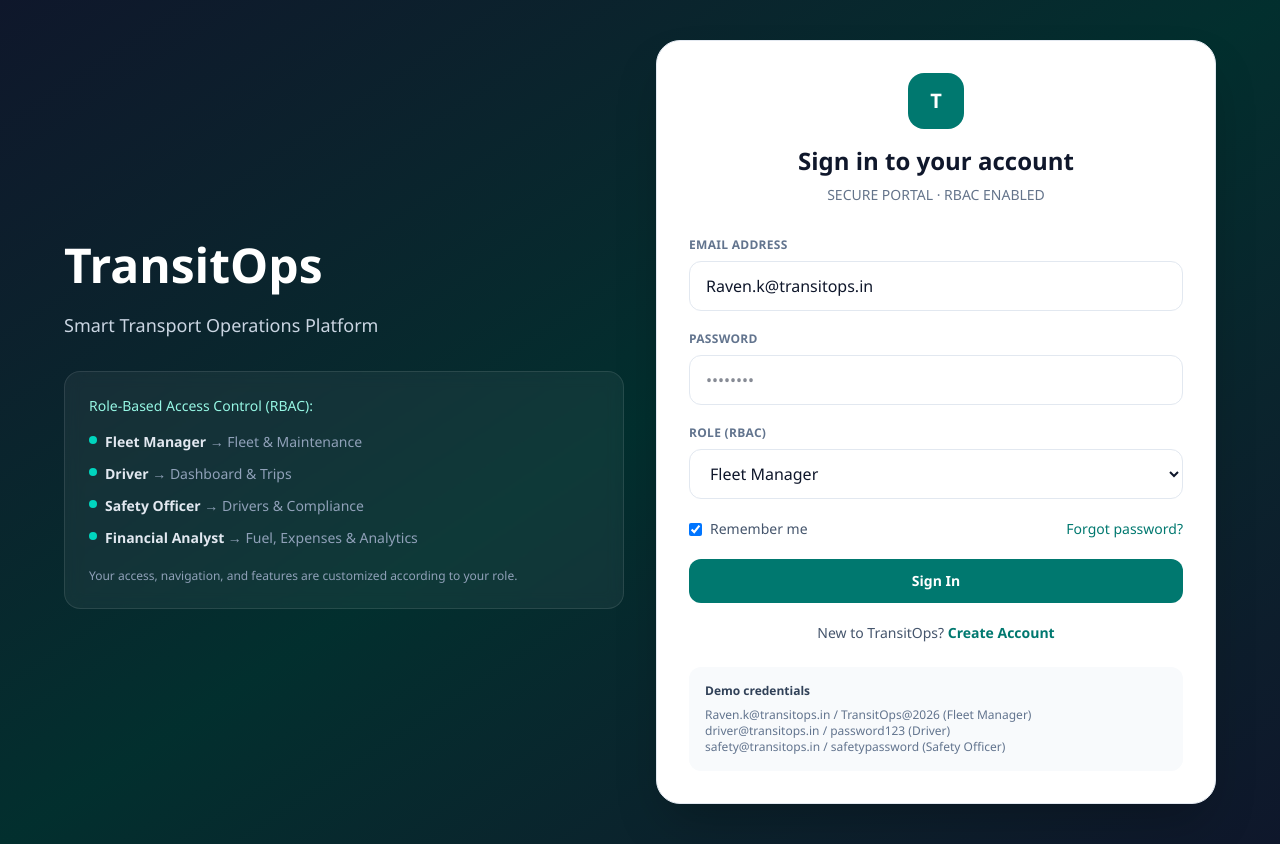
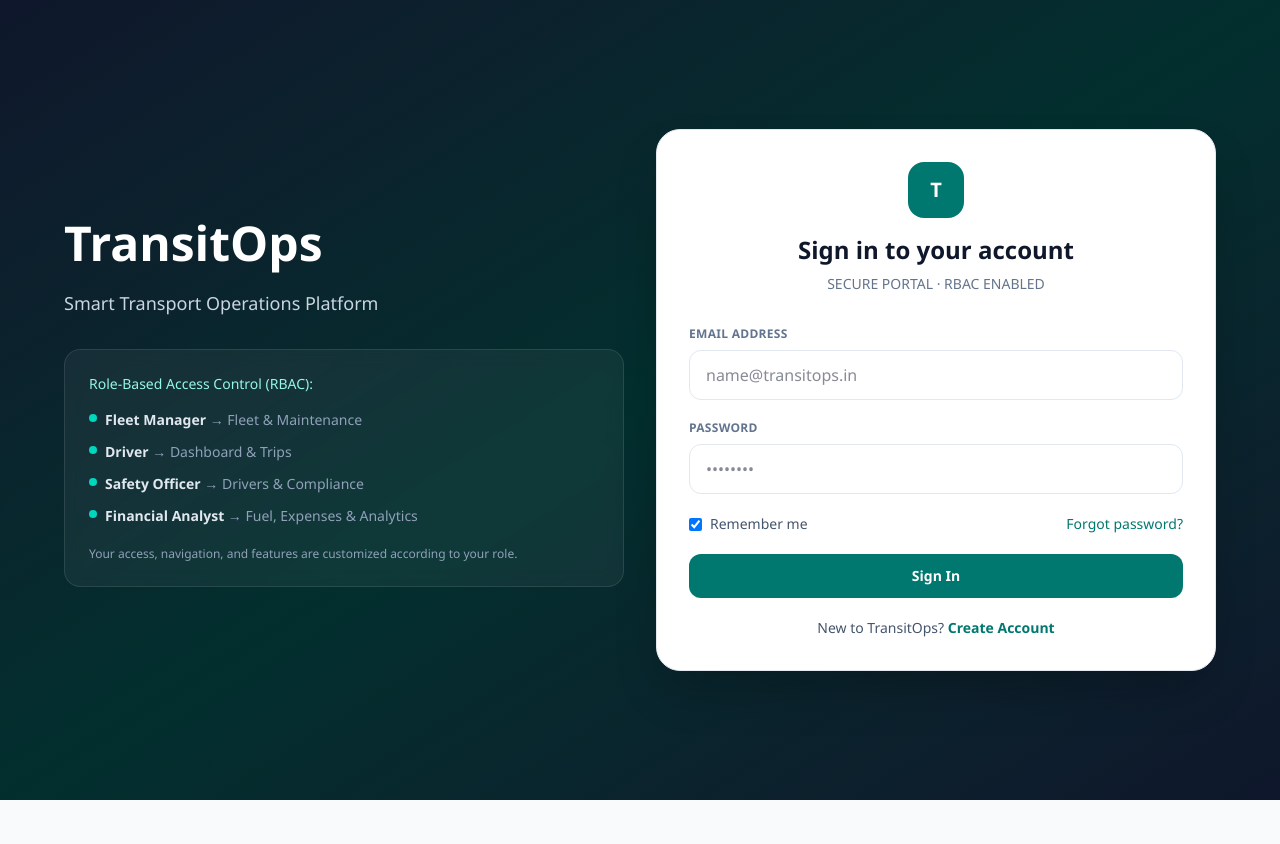
Before and after one commit to Aahrav/Odoo-Hackathon-2026, a React (Vite) app in the folder frontend/: page /login in a window 1280 px wide. After the commit the page ends 800 px from the top, so only its background shows below. Built offline with nearby package versions, Linux system fonts and the light colour scheme.

Commit message:
fix(ui): resolve dark mode persistence on logout and layout

```diff
--- a/frontend/src/layouts/AppLayout.jsx
+++ b/frontend/src/layouts/AppLayout.jsx
@@ -2,6 +2,7 @@ import { useState, useEffect } from 'react'
 import { NavLink, Outlet, useNavigate } from 'react-router-dom'
 import { useAuth } from '../context/AuthContext'
 import { apiMock } from '../api/apiMock'
+import TransitBot from '../components/TransitBot'
 
 export default function AppLayout() {
   const { user, logout } = useAuth()
@@ -43,8 +44,8 @@ export default function AppLayout() {
   }
 
   return (
-    <div className="min-h-screen bg-transit-surface transition-colors duration-200">
-      <header className="border-b border-transit-border bg-white transition-colors duration-200">
+    <div className="min-h-screen bg-transit-surface dark:bg-slate-950 transition-colors duration-200">
+      <header className="border-b border-transit-border dark:border-slate-800 bg-white dark:bg-slate-900 transition-colors duration-200">
         <div className="mx-auto flex max-w-7xl items-center justify-between px-6 py-4">
           <div>
             <p className="text-lg font-bold text-teal-850 dark:text-teal-400">TransitOps</p>
@@ -54,7 +55,7 @@ export default function AppLayout() {
             {/* Theme Toggle Button */}
             <button
               onClick={toggleTheme}
-              className="p-2 rounded-xl border border-transit-border text-slate-700 hover:bg-slate-50 dark:text-slate-200"
+              className="p-2 rounded-xl border border-transit-border text-slate-700 hover:bg-slate-50 dark:border-slate-700 dark:text-slate-200 dark:hover:bg-slate-800 transition"
               title="Toggle Theme"
             >
               {theme === 'light' ? '🌙 Dark' : '☀️ Light'}
@@ -73,13 +74,13 @@ export default function AppLayout() {
             )}
 
             <div className="text-right">
-              <p className="text-sm font-medium text-slate-900">{user?.name}</p>
+              <p className="text-sm font-medium text-slate-900 dark:text-slate-100">{user?.name}</p>
               <p className="text-xs text-teal-700 dark:text-teal-400">{user?.role}</p>
             </div>
             <button
               type="button"
               onClick={handleLogout}
-              className="rounded-lg border border-transit-border px-3 py-2 text-sm text-slate-700 hover:bg-slate-50 dark:text-slate-200"
+              className="rounded-lg border border-transit-border px-3 py-2 text-sm text-slate-700 hover:bg-slate-50 dark:text-slate-200 dark:hover:bg-slate-800 dark:border-slate-700 transition"
             >
               Sign out
             </button>
@@ -88,7 +89,7 @@ export default function AppLayout() {
       </header>
 
       <div className="mx-auto grid max-w-7xl gap-6 px-6 py-6 lg:grid-cols-[240px_1fr]">
-        <aside className="rounded-2xl border border-transit-border bg-white p-4 transition-colors duration-200">
+        <aside className="rounded-2xl border border-transit-border dark:border-slate-800 bg-white dark:bg-slate-900 p-4 transition-colors duration-200">
           <p className="mb-3 text-xs font-semibold uppercase tracking-wide text-slate-400">
             Navigation
           </p>
@@ -102,7 +103,7 @@ export default function AppLayout() {
                     'block rounded-lg px-3 py-2 text-sm transition',
                     isActive
                       ? 'bg-teal-50 dark:bg-teal-900/20 font-semibold text-teal-800 dark:text-teal-400'
-                      : 'text-slate-600 hover:bg-slate-50 dark:text-slate-300',
+                      : 'text-slate-600 hover:bg-slate-50 dark:text-slate-300 dark:hover:bg-slate-800/50 dark:hover:text-slate-100',
                   ].join(' ')
                 }
               >
@@ -112,10 +113,13 @@ export default function AppLayout() {
           </nav>
         </aside>
 
-        <main className="rounded-2xl border border-transit-border bg-white p-6 transition-colors duration-200">
+        <main className="rounded-2xl border border-transit-border dark:border-slate-800 bg-white dark:bg-slate-900 p-6 transition-colors duration-200">
           <Outlet />
         </main>
       </div>
+
+      {/* Global AI Assistant */}
+      <TransitBot />
     </div>
   )
 }
--- a/frontend/src/pages/LoginPage.jsx
+++ b/frontend/src/pages/LoginPage.jsx
@@ -1,13 +1,14 @@
-import { useState } from 'react'
+import { useState, useEffect } from 'react'
 import { useAuth } from '../context/AuthContext'
 import { ROLES, ROLE_DESCRIPTIONS } from '../constants/roles'
+import CustomSelect from '../components/CustomSelect'
 
 export default function LoginPage() {
   const { login, signup } = useAuth()
   const [isRegister, setIsRegister] = useState(false)
   const [form, setForm] = useState({
     name: '',
-    email: 'Raven.k@transitops.in',
+    email: '',
     password: '',
     role: 'Fleet Manager',
     remember: true,
@@ -15,6 +16,11 @@ export default function LoginPage() {
   const [error, setError] = useState('')
   const [success, setSuccess] = useState('')
   const [submitting, setSubmitting] = useState(false)
+
+  // Fix dark mode bleeding from dashboard
+  useEffect(() => {
+    document.documentElement.classList.remove('dark')
+  }, [])
 
   const handleChange = (event) => {
     const { name, value, type, checked } = event.target
@@ -143,23 +149,23 @@ export default function LoginPage() {
               />
             </label>
 
+            {isRegister && (
               <label className="block">
                 <span className="mb-2 block text-xs font-semibold uppercase tracking-wide text-slate-500">
                   Role (RBAC)
                 </span>
-              <select
-                name="role"
+                <div className="mt-1 z-30">
+                  <CustomSelect
                     value={form.role}
-                onChange={handleChange}
-                className="w-full rounded-xl border border-slate-200 bg-white px-4 py-3 text-slate-900 outline-none transition focus:border-teal-500 focus:ring-2 focus:ring-teal-100"
-              >
-                {ROLES.map((role) => (
-                  <option key={role} value={role}>
-                    {role}
-                  </option>
-                ))}
-              </select>
+                    onChange={(e) => handleChange({ target: { name: 'role', value: e.target.value, type: 'text' } })}
+                    options={ROLES.map((role) => ({
+                      value: role,
+                      label: role
+                    }))}
+                  />
+                </div>
               </label>
+            )}
 
             {!isRegister && (
               <div className="flex items-center justify-between text-sm">
@@ -229,14 +235,6 @@ export default function LoginPage() {
             )}
           </div>
 
-          {!isRegister && (
-            <div className="mt-6 rounded-xl bg-slate-50 p-4 text-xs text-slate-500">
-              <p className="font-semibold text-slate-700">Demo credentials</p>
-              <p className="mt-2">Raven.k@transitops.in / TransitOps@2026 (Fleet Manager)</p>
-              <p>driver@transitops.in / password123 (Driver)</p>
-              <p>safety@transitops.in / safetypassword (Safety Officer)</p>
-            </div>
-          )}
         </section>
       </div>
     </div>
```
Lines whose indentation alone changed are shown as unchanged.
